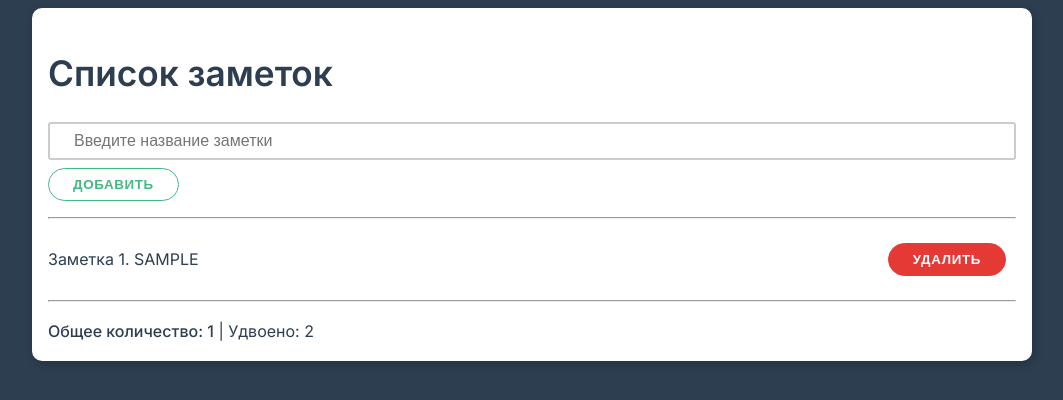
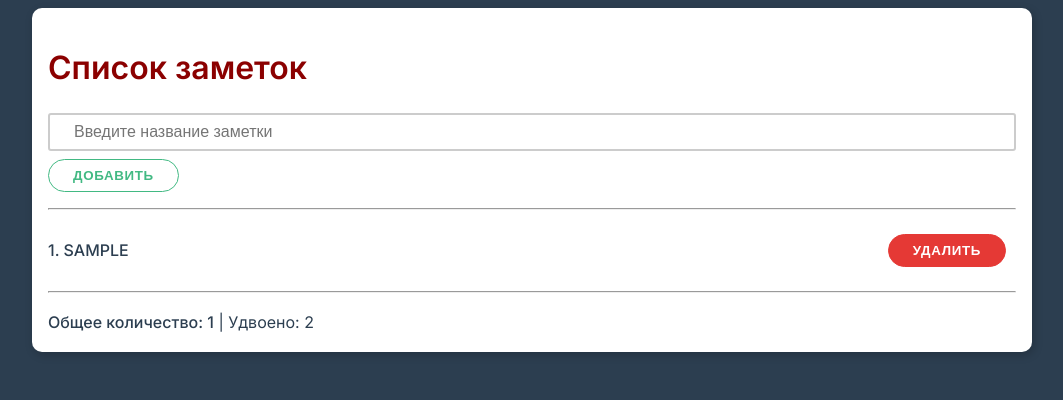
Before and after one commit to FatherMakhno/minin, a plain HTML site: page index.html in a window 1280 px wide. Both pictures are taken after typing "Sample" into the empty fields and a click on the button "ДОБАВИТЬ". Shown: the whole page, without its empty margins (108-1171 px from the left). Drawn offline with nearby package versions, Linux system fonts and the light colour scheme.

Commit message:
конец блока 1

```diff
--- a/index.html
+++ b/index.html
@@ -9,15 +9,18 @@
 <body>
     <div class="container" id="app">
         <div class="card">
-            <h1>{{ title }}</h1>
+            <h1 :style="{ color: inputValue.length < 5 ? 'darkred' : 'darkblue', fontSize: inputValue.length < 6 ? '2rem' : '1rem' }">{{ title }}</h1>
             <div class="form-control">
                 <input type="text" :placeholder="placeholderString" v-model="inputValue" @keypress.enter="addNewNote">
             </div>
             <button class="btn" @click="addNewNote">Добавить</button>
             <hr>
             <ul class="list" v-if="notes.length !== 0">
-                <li class="list-item" v-for="(note, i) in notes">Заметка {{i + 1}}. {{ toUpperCase(note) }}
-                <button class="btn danger" @click="removeNote(i, $event)">Удалить</button>
+                <li class="list-item" v-for="(note, i) in notes">
+                    <!-- <span :class="note.length > 5 ? 'primary' : 'bold'">{{i + 1}}. {{ toUpperCase(note) }}</span> -->
+                    <!-- <span :class="{'primary': true, 'bold': note.length > 5}">{{i + 1}}. {{ toUpperCase(note) }}</span> -->
+                    <span :class="['primary', {'bold': note.length > 5}]">{{i + 1}}. {{ toUpperCase(note) }}</span>
+                    <button class="btn danger" @click="removeNote(i, $event)">Удалить</button>
                 </li>
                 <hr>
                 <li>
```
